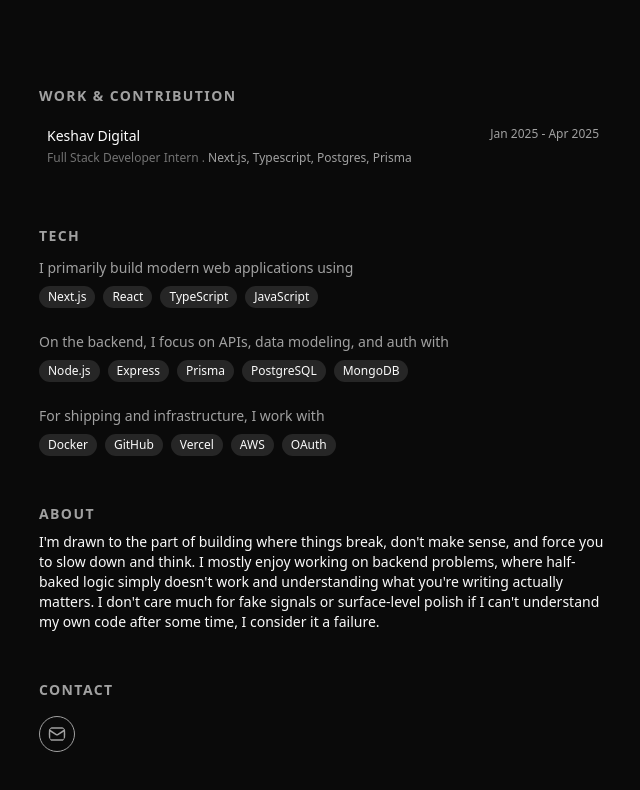
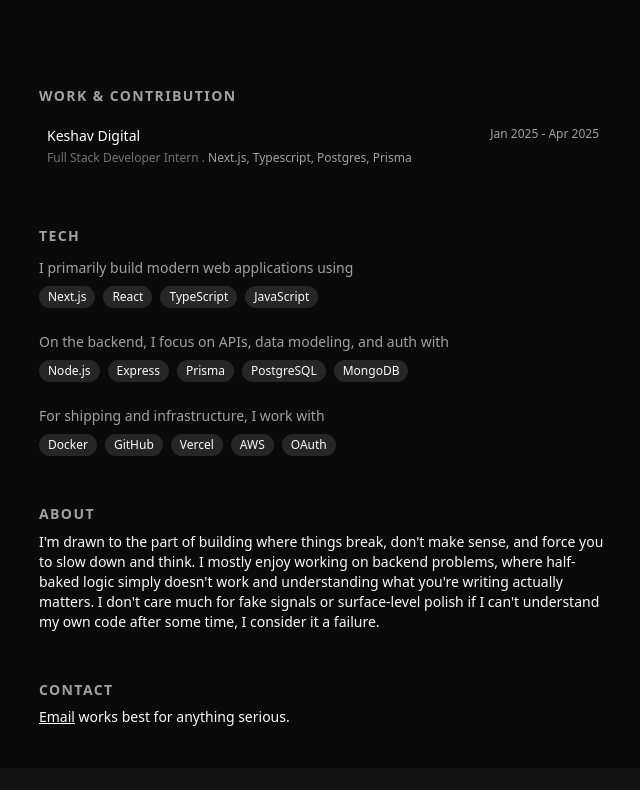
Before and after one commit to Bunny099/jayesh-v2, a Next.js app: page / in a window 1280 px wide. Shown: the part 541-1331 px from the top of the page, without its empty margins (317-957 px from the left). After the commit the page ends 1309 px from the top, so only its background shows below. Built offline with nearby package versions, Linux system fonts and the light colour scheme.

Commit message:
feat:contact section updated

```diff
--- a/app/page.tsx
+++ b/app/page.tsx
@@ -47,8 +47,10 @@ export default function Home() {
           <h2 className=" text-sm font-semibold tracking-widest text-neutral-400 ">
             CONTACT
           </h2>
-          <div className="mt-4 ">
-            <Link href={"mailto:jayeshkhuman121@gmail.com"} target="_blank"><Mail className="border text-muted-foreground rounded-full h-9 w-9 p-2" /></Link>
+          <div className="mt-1">
+            <Link className="text-foreground text-sm " href="mailto:jayeshkhuman121@gmail.com" target="_blank">
+             <span className="underline">Email</span> works best for anything serious.
+            </Link>
           </div>
         </div>
       </section>
```
